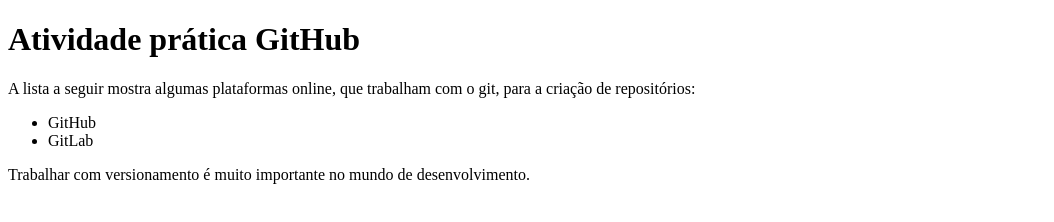
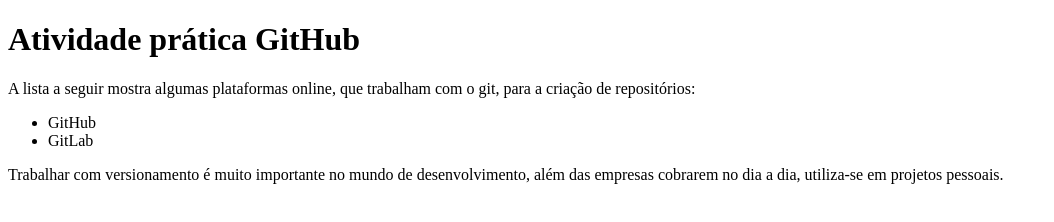
Before and after one commit to joaovneres/si-atv-git, a plain HTML site: page index.html in a window 1280 px wide. Shown: the whole page, without its empty margins (0-1054 px from the left). Drawn offline with Linux system fonts and the light colour scheme.

Commit message:
Feature 1 OK

```diff
--- a/index.html
+++ b/index.html
@@ -15,7 +15,7 @@
         <li>GitHub</li>
         <li>GitLab</li>
     </ul>
-    <p>Trabalhar com versionamento é muito importante no mundo de desenvolvimento.</p>
+    <p>Trabalhar com versionamento é muito importante no mundo de desenvolvimento, além das empresas cobrarem no dia a dia, utiliza-se em projetos pessoais.</p>
 </body>
 
 </html>
```
